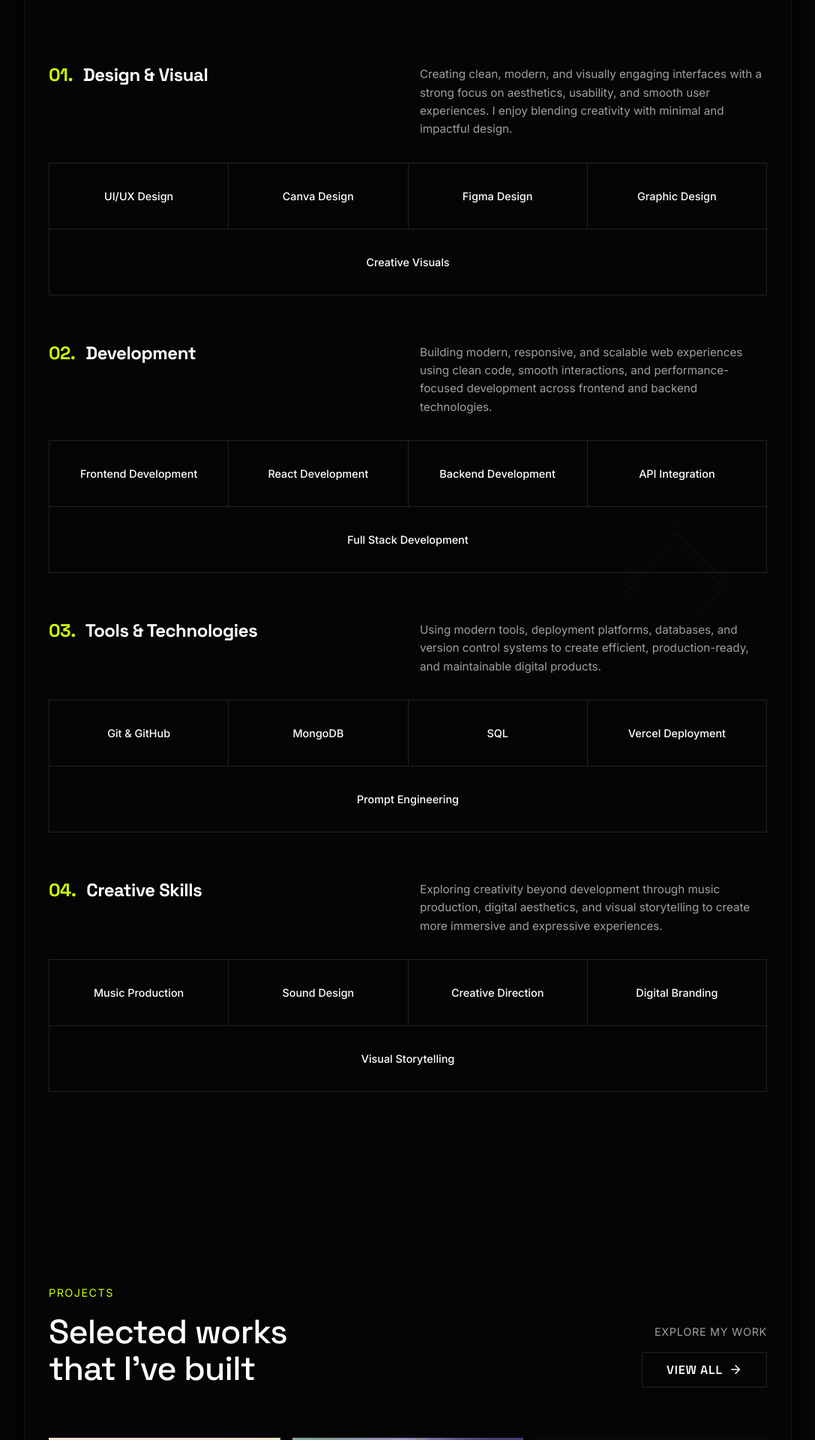
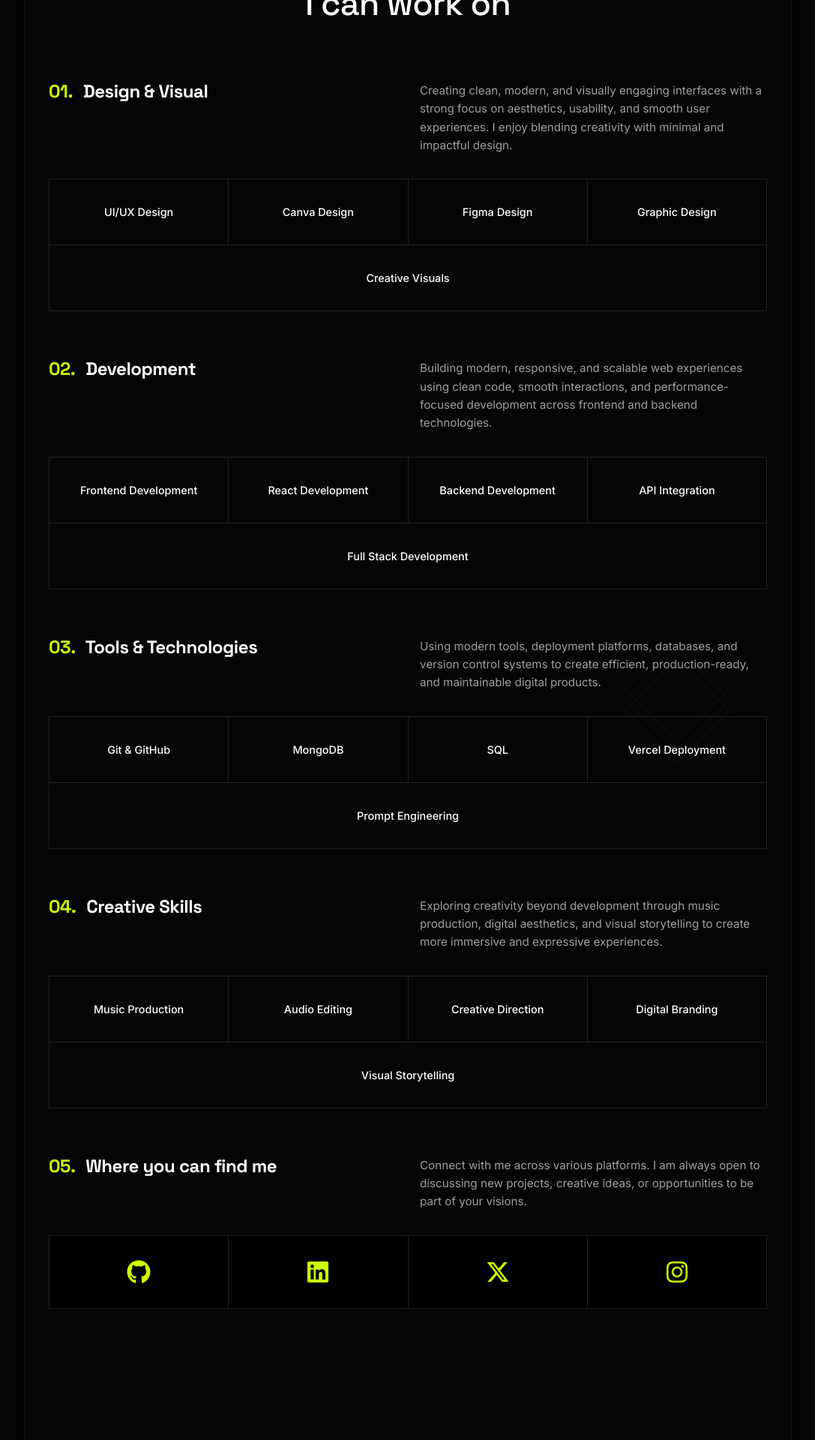
Before and after one commit to diwakar-web/MyPortfolio, a React (Vite) app: page / in a window 1280 px wide. Shown: the part 3014-4934 px from the top of the page at 75% size, without its empty margins (96-1183 px from the left). Built offline with nearby package versions, Linux system fonts and the light colour scheme.

Commit message:
feat: implement responsive About and Services components with animations

```diff
--- a/src/components/About.css
+++ b/src/components/About.css
@@ -61,12 +61,14 @@ body.theme-green .black-canvas-wrapper .about-btn:hover {
 
 .stats-grid {
   display: flex;
-  gap: 3rem;
+  justify-content: space-between;
+  gap: 1.5rem;
 }
 
 .stat-item {
   display: flex;
   flex-direction: column;
+  flex: 1;
 }
 
 .stat-number {
@@ -128,9 +130,9 @@ body.theme-green .black-canvas-wrapper .about-btn:hover {
   }
 
   .stats-grid {
-    flex-direction: row;
-    gap: 1rem;
-    justify-content: space-between;
+    display: grid;
+    grid-template-columns: repeat(2, 1fr);
+    gap: 2rem 1rem;
     width: 100%;
   }
 
--- a/src/components/About.jsx
+++ b/src/components/About.jsx
@@ -74,7 +74,11 @@ Hi, I’m Diwakar Nagar, a creative developer focused on building modern, smooth
             </div>
             <div className="stat-item">
               <h3 className="stat-number"><AnimatedNumber end={20} /><span className="text-neon">+</span></h3>
-              <p className="stat-label"> Repositories</p>
+              <p className="stat-label">Repositories</p>
+            </div>
+            <div className="stat-item">
+              <h3 className="stat-number"><AnimatedNumber end={450} /><span className="text-neon">+</span></h3>
+              <p className="stat-label">LinkedIn Connections</p>
             </div>
           </div>
         </div>
--- a/src/components/Services.css
+++ b/src/components/Services.css
@@ -66,12 +66,61 @@
   font-weight: 500;
   font-size: 0.9rem;
   background: transparent;
+  display: flex;
+  justify-content: center;
+  align-items: center;
+  position: relative;
+  overflow: hidden;
+  text-decoration: none;
+  color: var(--text-primary);
+  transition: all 0.3s ease;
 }
 
-.service-box:hover {
+.service-name {
+  transition: opacity 0.3s ease, transform 0.3s ease;
+}
+
+.service-icon {
+  position: absolute;
+  font-size: 2rem;
+  opacity: 0;
+  transform: translateY(20px);
+  transition: opacity 0.3s ease, transform 0.3s ease;
+  color: #000;
+}
+
+.default-service-box:hover {
+  background: var(--accent-neon);
+  color: #000;
+  border-color: var(--accent-neon);
+}
+
+.default-service-box:hover .service-name {
+  opacity: 0;
+  transform: translateY(-20px);
+}
+
+.default-service-box:hover .service-icon {
+  opacity: 1;
+  transform: translateY(0);
+}
+
+.social-box {
+  cursor: pointer;
+  background: #000;
+}
+
+.social-icon-only {
+  font-size: 2rem;
+  color: var(--accent-neon);
+  display: flex;
+  align-items: center;
+  justify-content: center;
+}
+
+.social-box:hover {
+  border-color: var(--accent-neon);
   background: rgba(204, 255, 0, 0.05);
-  color: var(--text-primary);
-  border-color: var(--accent-neon);
 }
 
 .cube-icon-small {
--- a/src/components/Services.jsx
+++ b/src/components/Services.jsx
@@ -1,4 +1,12 @@
 import './Services.css';
+import {
+  FaPaintBrush, FaCode, FaReact, FaServer, FaLaptopCode, FaGithub, FaDatabase,
+  FaMusic, FaLightbulb, FaBullhorn, FaBookOpen, FaLinkedin, FaInstagram, FaImage
+} from 'react-icons/fa';
+import { FaXTwitter, FaRobot } from 'react-icons/fa6';
+import { MdDesignServices, MdOutlineAudiotrack } from 'react-icons/md';
+import { SiCanva, SiFigma, SiMongodb, SiVercel } from 'react-icons/si';
+import { TbApi } from 'react-icons/tb';
 
 const Services = () => {
   const categories = [
@@ -6,26 +14,61 @@ const Services = () => {
       num: '01.',
       title: 'Design & Visual',
       desc: 'Creating clean, modern, and visually engaging interfaces with a strong focus on aesthetics, usability, and smooth user experiences. I enjoy blending creativity with minimal and impactful design.',
-      services: ['UI/UX Design', 'Canva Design', 'Figma Design', 'Graphic Design', 'Creative Visuals'],
+      services: [
+        { name: 'UI/UX Design', icon: <MdDesignServices /> },
+        { name: 'Canva Design', icon: <SiCanva /> },
+        { name: 'Figma Design', icon: <SiFigma /> },
+        { name: 'Graphic Design', icon: <FaPaintBrush /> },
+        { name: 'Creative Visuals', icon: <FaImage /> },
+      ],
     },
     {
       num: '02.',
       title: 'Development',
       desc: 'Building modern, responsive, and scalable web experiences using clean code, smooth interactions, and performance-focused development across frontend and backend technologies.',
-      services: ['Frontend Development', 'React Development', 'Backend Development', 'API Integration', 'Full Stack Development'],
+      services: [
+        { name: 'Frontend Development', icon: <FaCode /> },
+        { name: 'React Development', icon: <FaReact /> },
+        { name: 'Backend Development', icon: <FaServer /> },
+        { name: 'API Integration', icon: <TbApi /> },
+        { name: 'Full Stack Development', icon: <FaLaptopCode /> },
+      ],
     },
     {
       num: '03.',
       title: 'Tools & Technologies',
       desc: 'Using modern tools, deployment platforms, databases, and version control systems to create efficient, production-ready, and maintainable digital products.',
-      services: ['Git & GitHub', 'MongoDB', 'SQL', 'Vercel Deployment', 'Prompt Engineering'],
+      services: [
+        { name: 'Git & GitHub', icon: <FaGithub /> },
+        { name: 'MongoDB', icon: <SiMongodb /> },
+        { name: 'SQL', icon: <FaDatabase /> },
+        { name: 'Vercel Deployment', icon: <SiVercel /> },
+        { name: 'Prompt Engineering', icon: <FaRobot /> },
+      ],
     },
     {
       num: '04.',
       title: 'Creative Skills',
       desc: 'Exploring creativity beyond development through music production, digital aesthetics, and visual storytelling to create more immersive and expressive experiences.',
-      services: ['Music Production', 'Sound Design', 'Creative Direction', 'Digital Branding', 'Visual Storytelling'],
+      services: [
+        { name: 'Music Production', icon: <FaMusic /> },
+        { name: 'Audio Editing', icon: <MdOutlineAudiotrack /> },
+        { name: 'Creative Direction', icon: <FaLightbulb /> },
+        { name: 'Digital Branding', icon: <FaBullhorn /> },
+        { name: 'Visual Storytelling', icon: <FaBookOpen /> },
+      ],
     },
+    {
+      num: '05.',
+      title: 'Where you can find me',
+      desc: 'Connect with me across various platforms. I am always open to discussing new projects, creative ideas, or opportunities to be part of your visions.',
+      services: [
+        { name: 'GitHub', icon: <FaGithub />, link: 'https://github.com/diwakar-web' },
+        { name: 'LinkedIn', icon: <FaLinkedin />, link: 'https://www.linkedin.com/in/diwakarnagar' },
+        { name: 'X / Twitter', icon: <FaXTwitter />, link: 'https://x.com/diwakar_nagar01' },
+        { name: 'Instagram', icon: <FaInstagram />, link: 'https://www.instagram.com/diwakar_nagar01' },
+      ],
+    }
   ];
 
   return (
@@ -44,9 +87,16 @@ const Services = () => {
             </div>
             <div className="service-grid">
               {cat.services.map((service, idx) => (
-                <div key={idx} className="service-box bordered-box">
-                  {service}
-                </div>
+                service.link ? (
+                  <a href={service.link} target="_blank" rel="noopener noreferrer" key={idx} className="service-box bordered-box social-box">
+                    <span className="social-icon-only">{service.icon}</span>
+                  </a>
+                ) : (
+                  <div key={idx} className="service-box bordered-box default-service-box">
+                    <span className="service-name">{service.name}</span>
+                    <span className="service-icon">{service.icon}</span>
+                  </div>
+                )
               ))}
             </div>
           </div>
```
